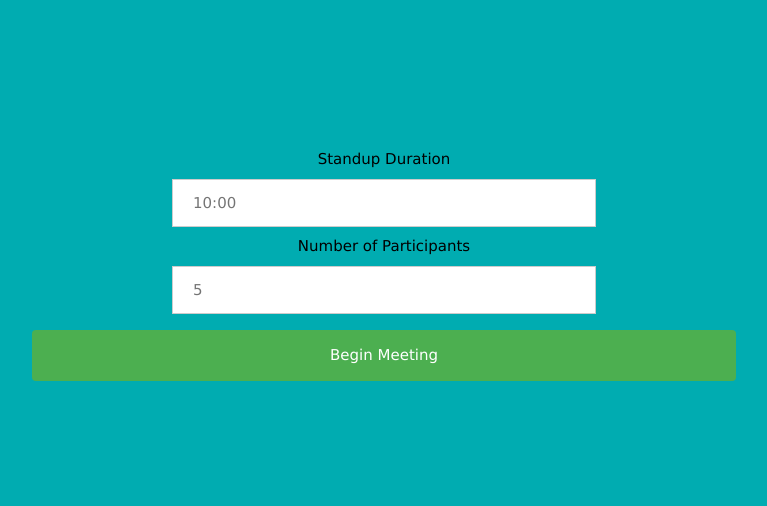
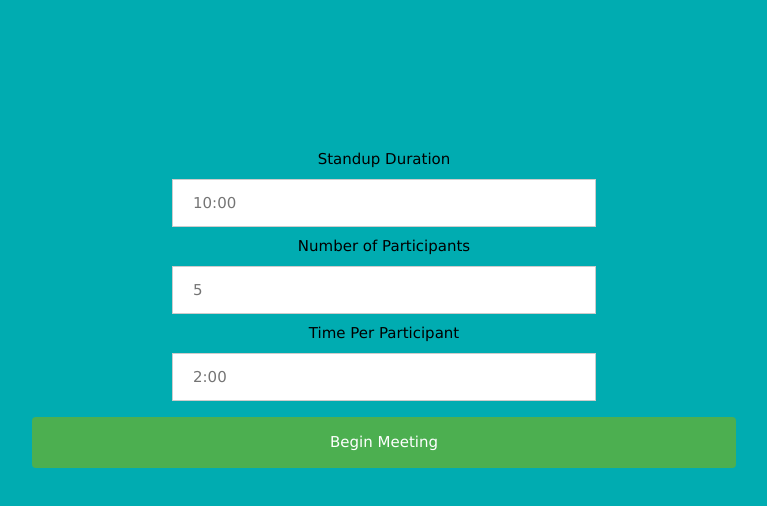
Before and after one commit to armcfry/Standup_Timer, a React (Create React App) app in the folder standup_timer/: page /#/ in a window 1280 px wide. Shown: the top 506 px of the page, without its empty margins (256-1023 px from the left). Built offline with nearby package versions, Linux system fonts and the light colour scheme.

Commit message:
adding field for time_per_user

```diff
--- a/standup_timer/package.json
+++ b/standup_timer/package.json
@@ -4,12 +4,14 @@
   "homepage": "https://armcfry.github.io/Standup_Timer/",
   "private": false,
   "dependencies": {
+    "@reduxjs/toolkit": "^1.9.3",
     "@testing-library/jest-dom": "^5.16.5",
     "@testing-library/react": "^13.4.0",
     "@testing-library/user-event": "^13.5.0",
     "history": "^5.3.0",
     "react": "^18.2.0",
     "react-dom": "^18.2.0",
+    "react-redux": "^8.0.5",
     "react-router-dom": "^6.8.1",
     "react-scripts": "5.0.1",
     "web-vitals": "^2.1.4"
--- a/standup_timer/src/components/Form.js
+++ b/standup_timer/src/components/Form.js
@@ -2,7 +2,7 @@ import React from 'react'
 import './Form.css'
 import { useNavigate } from "react-router-dom";
 import { useDispatch } from 'react-redux';
-import { set_duration_value, set_attendees_value } from '../store/valuesSlice';
+import { set_duration_value, set_attendees_value, set_speak_time_value } from '../store/valuesSlice';
 
 
 export default function Form() {
@@ -15,6 +15,8 @@ export default function Form() {
       dispatch(set_duration_value(value));
     } else if (id === 'num_ppl') {
       dispatch(set_attendees_value(value));
+    } else if (id === 'speak_time') {
+      dispatch(set_speak_time_value(value));
     }
   };
   const handleSubmit = (event) => {
@@ -30,10 +32,10 @@ export default function Form() {
         <label htmlFor="duration">Standup Duration</label>
         <input
           type="text"
+          required pattern="[0-9]"
           id="duration"
           name="duration"
           placeholder="10:00"
-          // value={standupInfo.duration}
           onChange={handleInputChange}
         />
         <label htmlFor="num_ppl">Number of Participants</label>
@@ -42,7 +44,15 @@ export default function Form() {
           id="num_ppl"
           name="num_ppl"
           placeholder="5"
-          // value={standupInfo.num_ppl}
+          onChange={handleInputChange}
+        />
+        <label htmlFor="speak_time">Time Per Participant</label>
+        <input
+          type="text"
+          required pattern="[0-9]{2}:[0-9]{2}"
+          id="speak_time"
+          name="speak_time"
+          placeholder="2:00"
           onChange={handleInputChange}
         />
       </div>
--- a/standup_timer/src/pages/Meeting.jsx
+++ b/standup_timer/src/pages/Meeting.jsx
@@ -11,6 +11,10 @@ function Meeting() {
         dispatch(resetValues());
         navigate('/')
     };
+    const udpate_duration = () => {
+        dispatch(resetValues());
+        navigate('/')
+    };
     // get the values from the valueStore
     const { duration_value, attendees_value } = useSelector((state) => state.values);
     // parse the time values from the duration
@@ -19,6 +23,7 @@ function Meeting() {
     if(seconds===undefined){
         seconds = 0
     }
+    // TODO: add computation for duration per attendee (time/attendees)
 
     return (
         <div className="w3-container">
--- a/standup_timer/src/store/valuesSlice.js
+++ b/standup_timer/src/store/valuesSlice.js
@@ -5,6 +5,7 @@ export const valuesSlice = createSlice({
   initialState: {
     duration_value: "10:00",
     attendees_value: 5,
+    speak_time_value: 2
   },
   reducers: {
     set_duration_value: (state, action) => {
@@ -13,14 +14,18 @@ export const valuesSlice = createSlice({
     set_attendees_value: (state, action) => {
       state.attendees_value = action.payload;
     },
+    set_speak_time_value: (state, action) => {
+      state.speak_time_value = action.payload;
+    },
     resetValues: (state) => {
         console.log("Resetting the values")
         state.duration_value = "10:00";
         state.attendees_value = 5;
+        state.speak_time_value = 2;
     },
   },
 });
 
-export const { set_duration_value, set_attendees_value, resetValues } = valuesSlice.actions;
+export const { set_duration_value, set_attendees_value, set_speak_time_value, resetValues } = valuesSlice.actions;
 
 export default valuesSlice.reducer;
```
Also changed, not shown: 1 other file (tests, documents, lock files or other folders).
